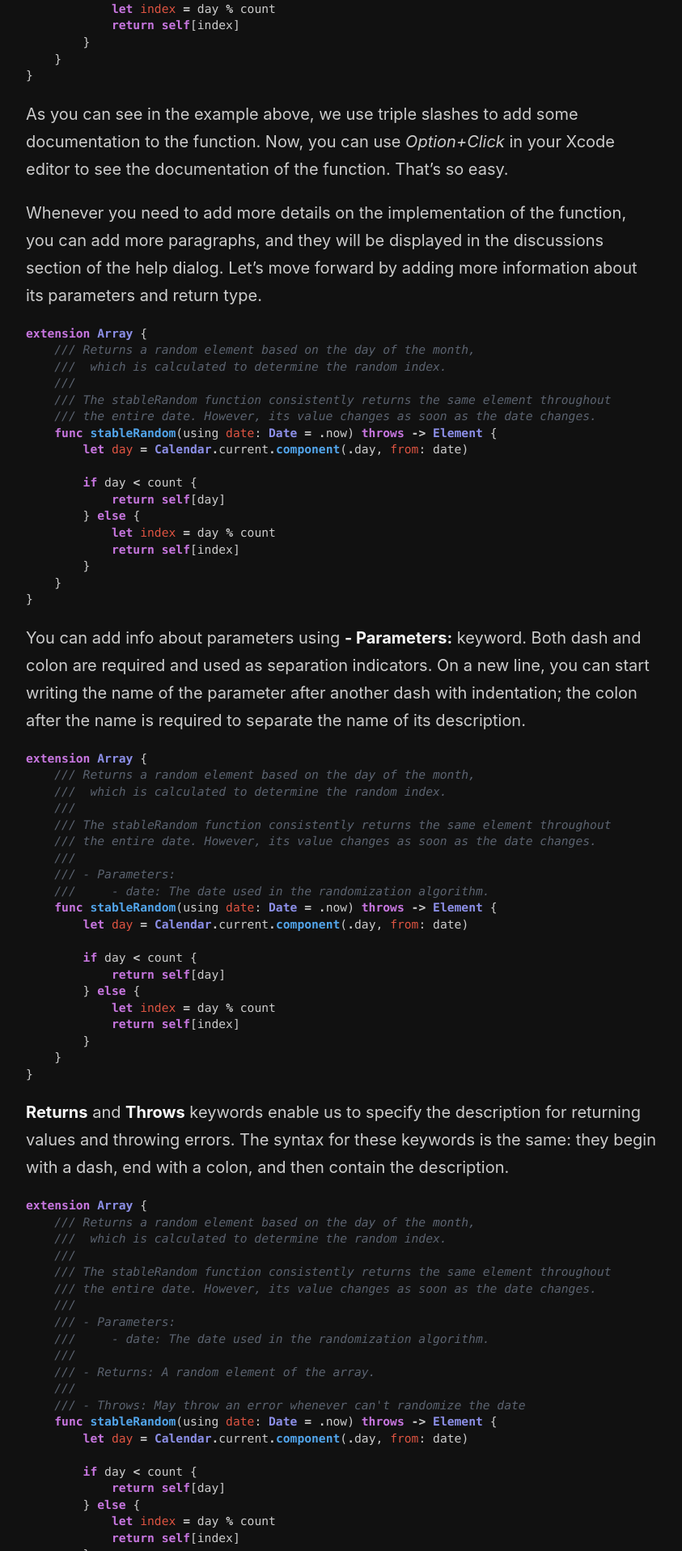
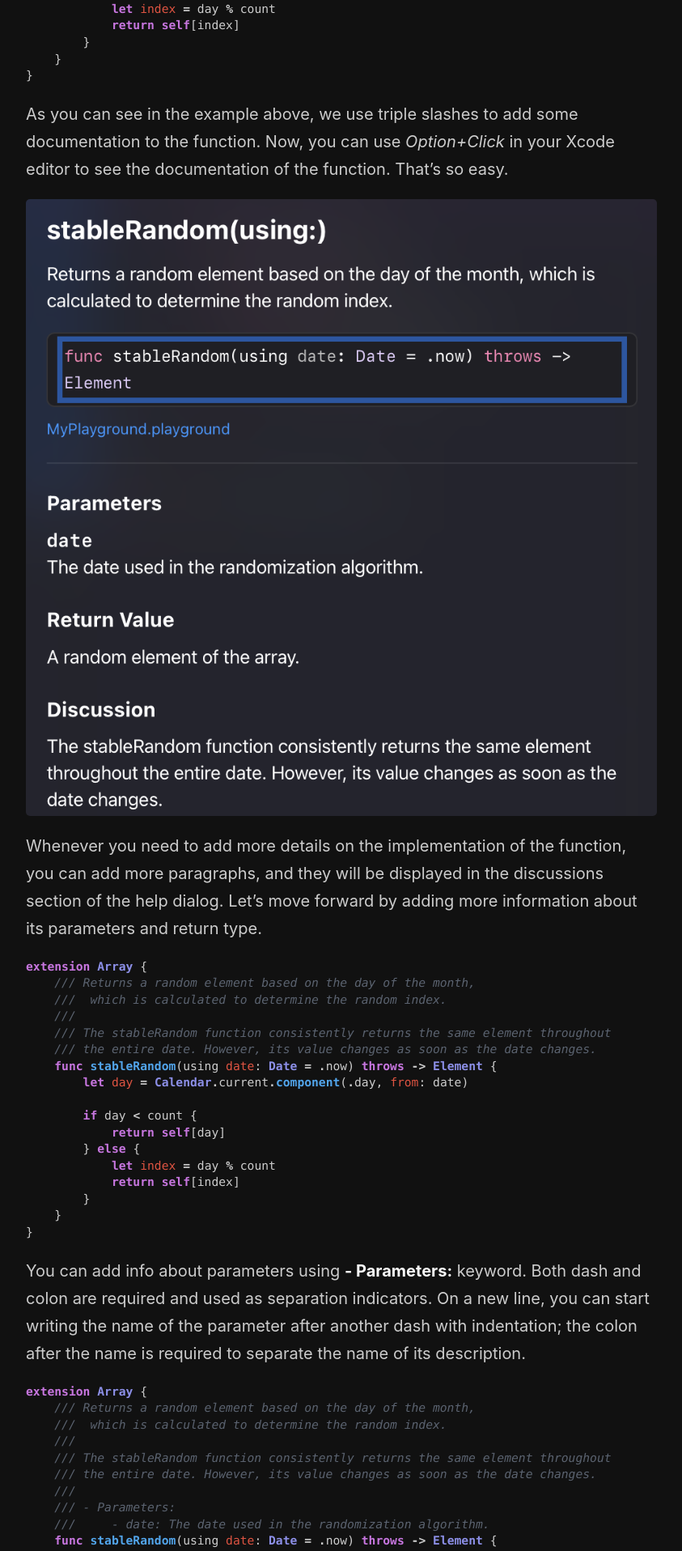
Before and after one commit to mecid/mecid.github.io, a Jekyll site: the page built from _posts/2025-04-01-documenting-your-code-with-docc.md, in a window 1280 px wide. Shown: the part 1574-3490 px from the top of the page at 81% size, without its empty margins (218-1061 px from the left). Built offline with Jekyll 4.4.1, drawn with Linux system fonts in a browser that asks for light colours.

Commit message:
docc example image added to the post

````diff
--- a/_posts/2025-04-01-documenting-your-code-with-docc.md
+++ b/_posts/2025-04-01-documenting-your-code-with-docc.md
@@ -37,6 +37,8 @@ extension Array {
 ```
 
 As you can see in the example above, we use triple slashes to add some documentation to the function. Now, you can use *Option+Click* in your Xcode editor to see the documentation of the function. That’s so easy.
+
+![docc-quick-help-preview](/public/docc-example.png)
 
 Whenever you need to add more details on the implementation of the function, you can add more paragraphs, and they will be displayed in the discussions section of the help dialog. Let’s move forward by adding more information about its parameters and return type.
 
````
Also changed, not shown: public/docc-example.png (added).
